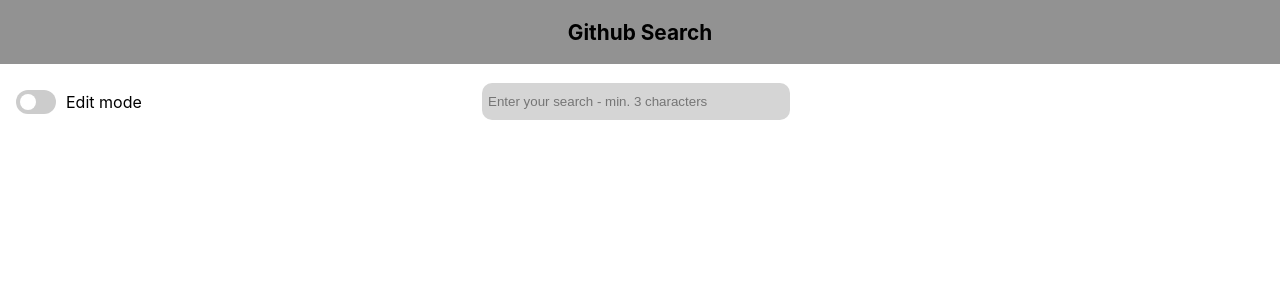
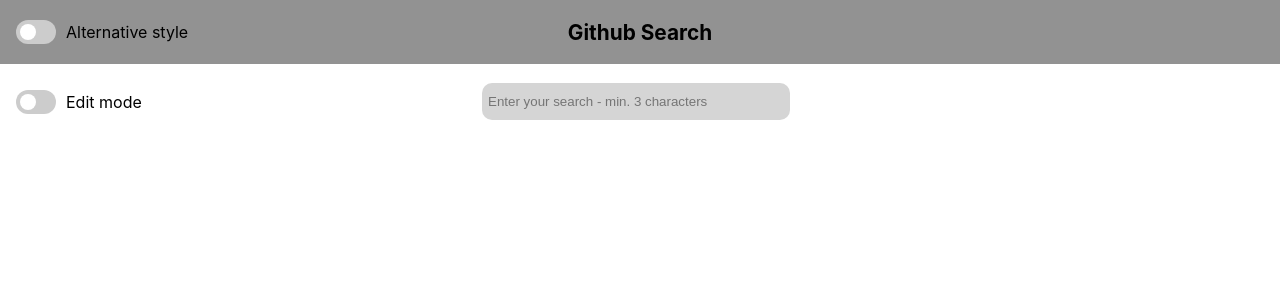
Before and after one commit to scorfel/fulll-github-search, a React (Create React App) app: page / in a window 1280 px wide. Shown: the top 300 px of the page. Built offline with nearby package versions, Linux system fonts and the light colour scheme.

Commit message:
mise en place du boutton switch

```diff
--- a/src/component/Header.css
+++ b/src/component/Header.css
@@ -1,3 +1,8 @@
+
+
+/*toogle switch css in 'SearchAndResult.css' file--------------*/
+
+
 #header{
     height: 64px;
     background-color: #929292;
@@ -5,6 +10,13 @@
     align-items: center;
     justify-content: center;
 }
+#header__container__switch{
+    display: flex;
+    align-items: center;
+    gap: 10px;
+    position: absolute;
+    left: 16px;
+}
 #header__h1{
     font-size: 1.3em;
 }
--- a/src/component/Header.tsx
+++ b/src/component/Header.tsx
@@ -6,6 +6,15 @@
 
     return(
         <div id="header">
+
+            <div id="header__container__switch">
+                <label className="switch">
+                    <input type="checkbox" />
+                    <span className="slider round"></span>
+                </label>
+                <p>Alternative style</p>
+            </div>
+
             <h1 id="header__h1">
                 {titre}
             </h1>
--- a/src/component/SearchAndResults.css
+++ b/src/component/SearchAndResults.css
@@ -86,7 +86,9 @@
     cursor: pointer;
 }
 
-/*---------------------------------- button switch-------------------------*/
+
+
+/*------------- button switch-------------------------*/
 /* The switch - the box around the slider */
 #search__container__switch{
     width: 150px;
```
